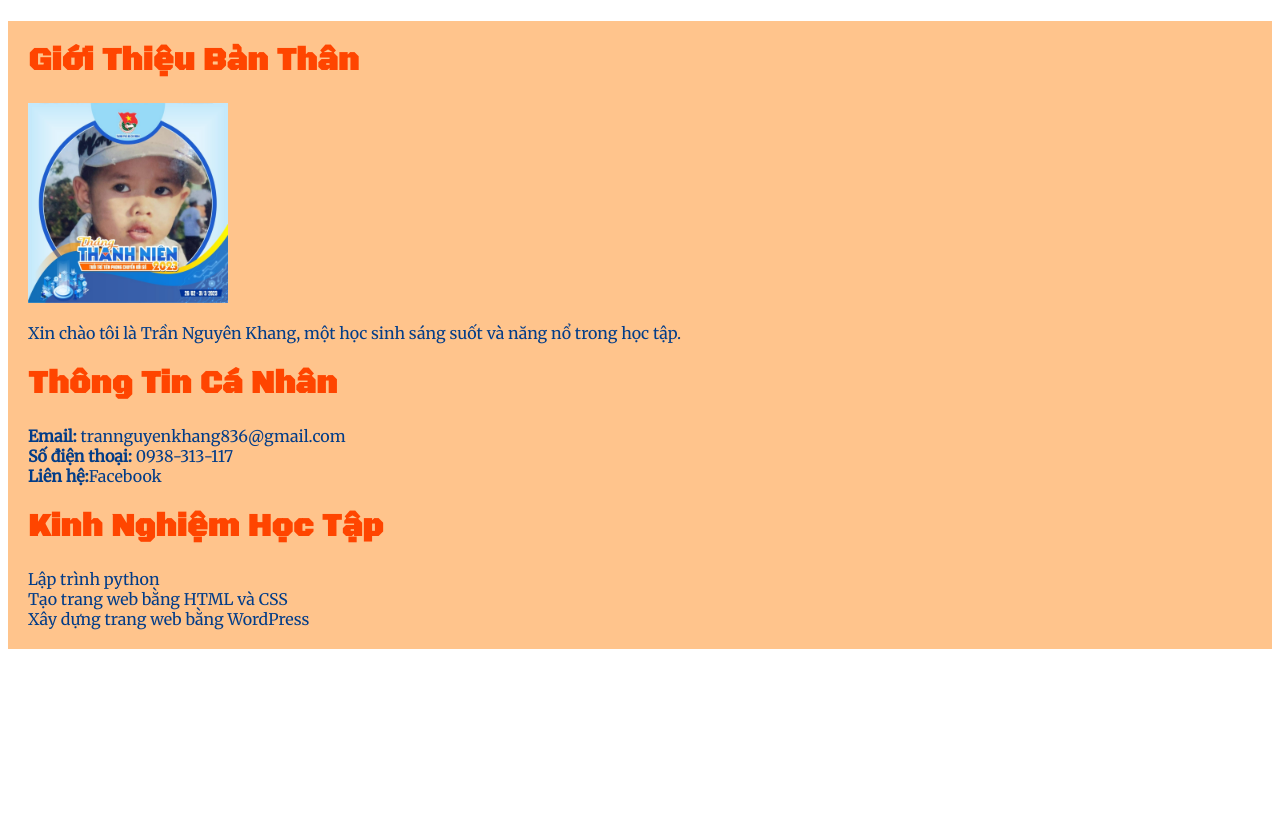
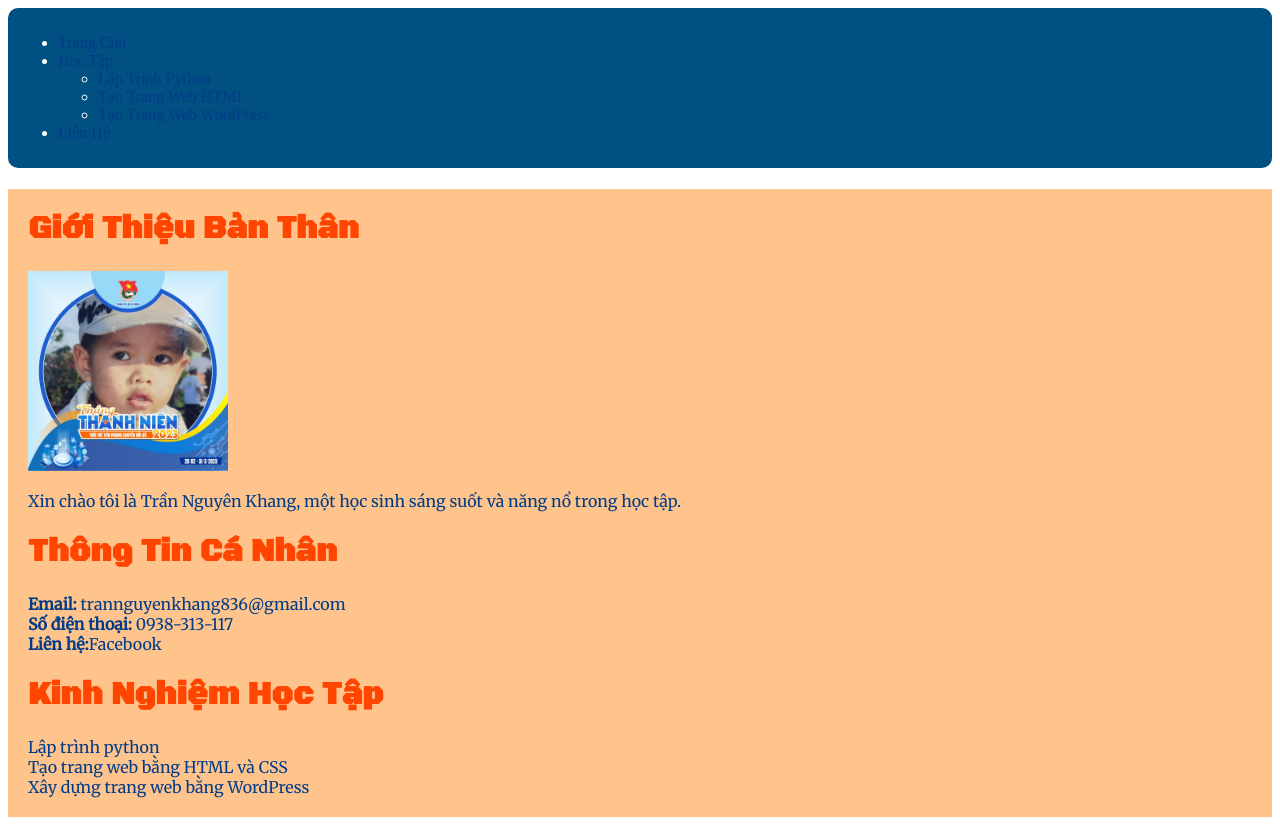
Before and after one commit to Khang0609/Bai6_HP_6, a plain HTML site: page index.html in a window 1280 px wide. Before the commit the page ends 800 px from the top, so only its background shows below. Drawn offline with Linux system fonts and the light colour scheme.

Commit message:
first commit

```diff
--- a/index.html
+++ b/index.html
@@ -9,7 +9,7 @@
     <title>GIỚI THIỆU BẢN THÂN</title>
 </head>
 <body>
-    <!-- <div id="header">
+    <div id="header">
         <ul id="menu">
             <li><a href="#">Trang Chủ</a></li>
             <li>
@@ -22,7 +22,7 @@
             </li>
             <li><a href="#">Liên Hệ</a></li>
         </ul>
-    </div> -->
+    </div>
     <div id="self">
         <h1 class="padd" id="first">Giới Thiệu Bản Thân</h1>
         <img class="padd" id="ava" src="./ava.jpg" >
--- a/style.css
+++ b/style.css
@@ -32,3 +32,12 @@ a:link{
 a:visited{
     color: #023C88;
 }
+#header{
+    display: flex;
+    justify-content: space-between;
+    align-items: center;
+    background-color:#005082;
+    padding: 10px;
+    border-radius: 10px;
+    color: white;
+}
```
Also changed, not shown: Screenshot 2023-12-13 200433.png (added).
